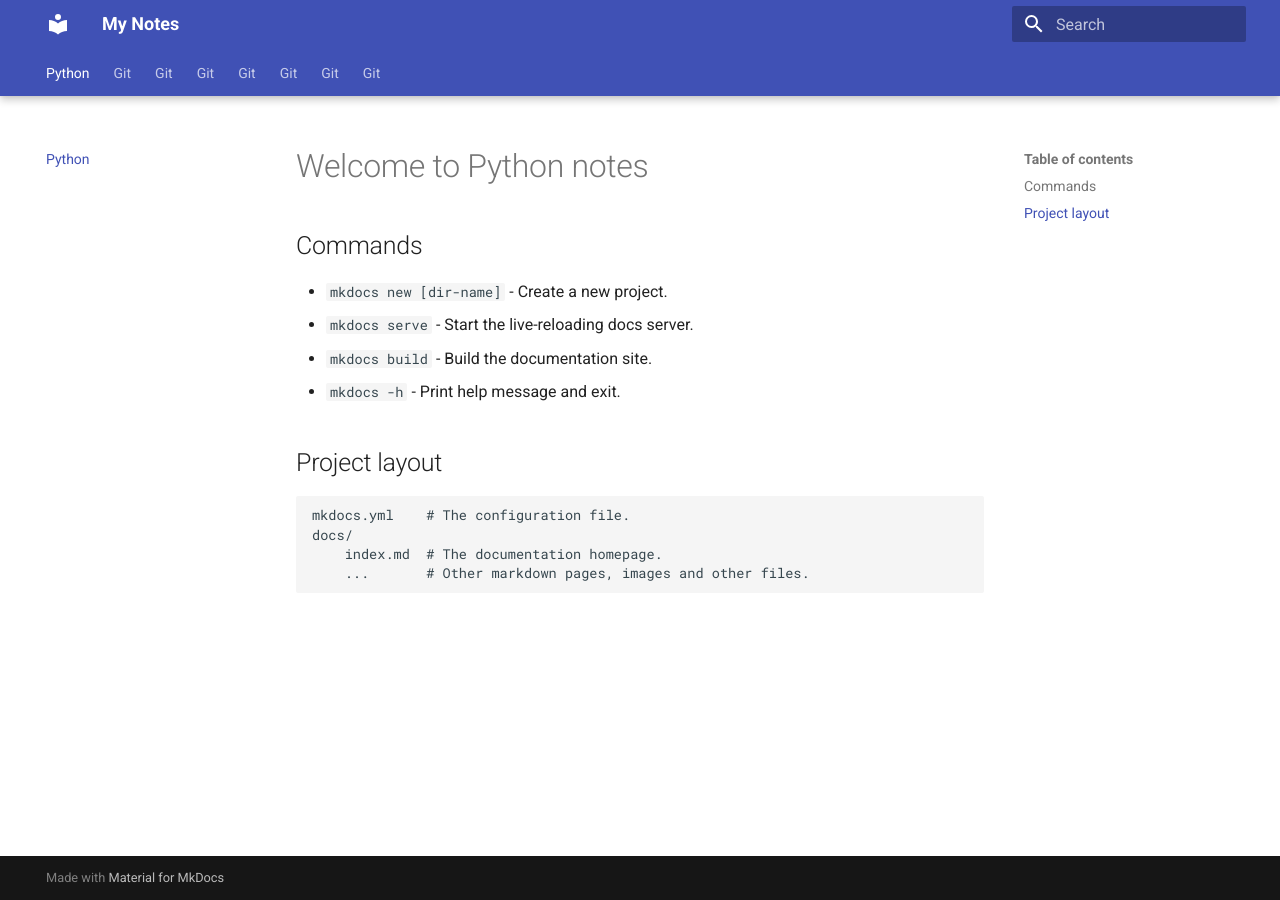
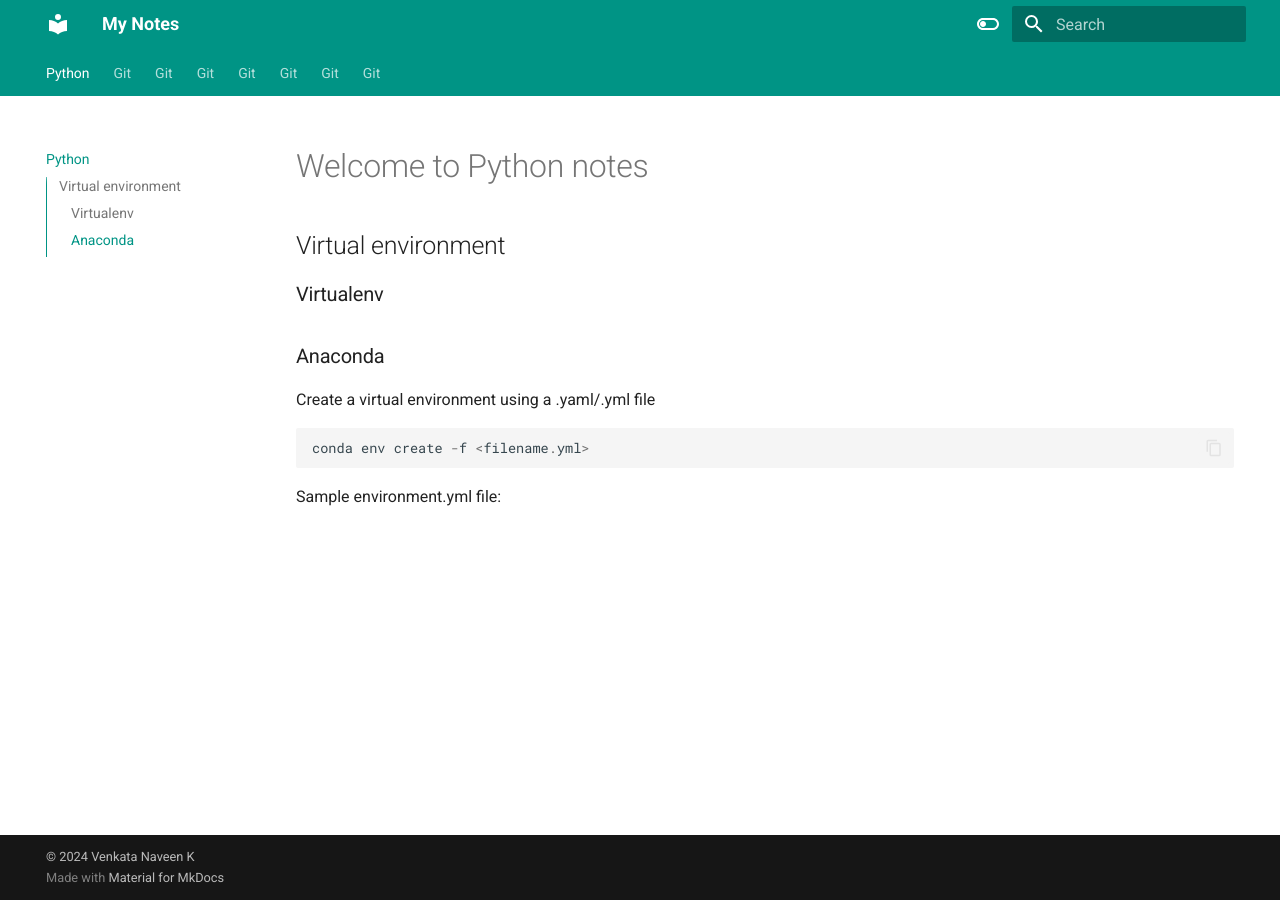
Before and after one commit to VenkataNaveenK/notes, an MkDocs documentation site: the page built from docs/python.md, in a window 1280 px wide. Built offline with MkDocs 1.6.1 and Material for MkDocs 9.7.7, drawn with Linux system fonts in a browser that asks for light colours.

Commit message:
added additional options in mkdocs.yml

````diff
--- a/docs/python.md
+++ b/docs/python.md
@@ -1,15 +1,10 @@
 # Welcome to Python notes
 
-## Commands
-
-* `mkdocs new [dir-name]` - Create a new project.
-* `mkdocs serve` - Start the live-reloading docs server.
-* `mkdocs build` - Build the documentation site.
-* `mkdocs -h` - Print help message and exit.
-
-## Project layout
-
-    mkdocs.yml    # The configuration file.
-    docs/
-        index.md  # The documentation homepage.
-        ...       # Other markdown pages, images and other files.
+## Virtual environment
+### Virtualenv
+### Anaconda
+Create a virtual environment using a .yaml/.yml file
+``` py
+conda env create -f <filename.yml>
+```
+Sample environment.yml file:
--- a/mkdocs.yml
+++ b/mkdocs.yml
@@ -12,6 +12,54 @@ theme:
   name: material
   features:
     - navigation.tabs
-    - navigation.tabs.sticky
     - navigation.sections
-    - navigation.path
+    - toc.integrate
+    - navigation.top
+    - search.suggest
+    - search.highlight
+    - content.tabs.link
+    - content.code.annotate
+    - content.code.copy
+  language: en
+  palette:
+    - scheme: default
+      toggle:
+        icon: material/toggle-switch-off-outline
+        name: Switch to dark mode
+      primary: teal
+      accent: purple
+    - scheme: slate
+      toggle:
+        icon: material/toggle-switch
+        name: Switch to light mode
+      primary: teal
+      accent: lime
+
+# extra:
+#   social:
+#     - icon: fontawesome/brands/github-alt
+#       link: https://github.com/james-willett
+#     - icon: fontawesome/brands/twitter
+#       link: https://twitter.com/TheJamesWillett
+#     - icon: fontawesome/brands/linkedin
+#       link: https://www.linkedin.com/in/willettjames/
+
+markdown_extensions:
+  - pymdownx.highlight:
+      anchor_linenums: true
+  - pymdownx.inlinehilite
+  - pymdownx.snippets
+  - admonition
+  - pymdownx.arithmatex:
+      generic: true
+  - footnotes
+  - pymdownx.details
+  - pymdownx.superfences
+  - pymdownx.mark
+  - attr_list
+  - pymdownx.emoji:
+      emoji_index: !!python/name:materialx.emoji.twemoji
+      emoji_generator: !!python/name:materialx.emoji.to_svg
+
+copyright: |
+  &copy; 2024 <a href="https://github.com/VenkataNaveenK"  target="_blank" rel="noopener">Venkata Naveen K</a>
````
Also changed, not shown: docs/index.md (+5 -1 lines).
